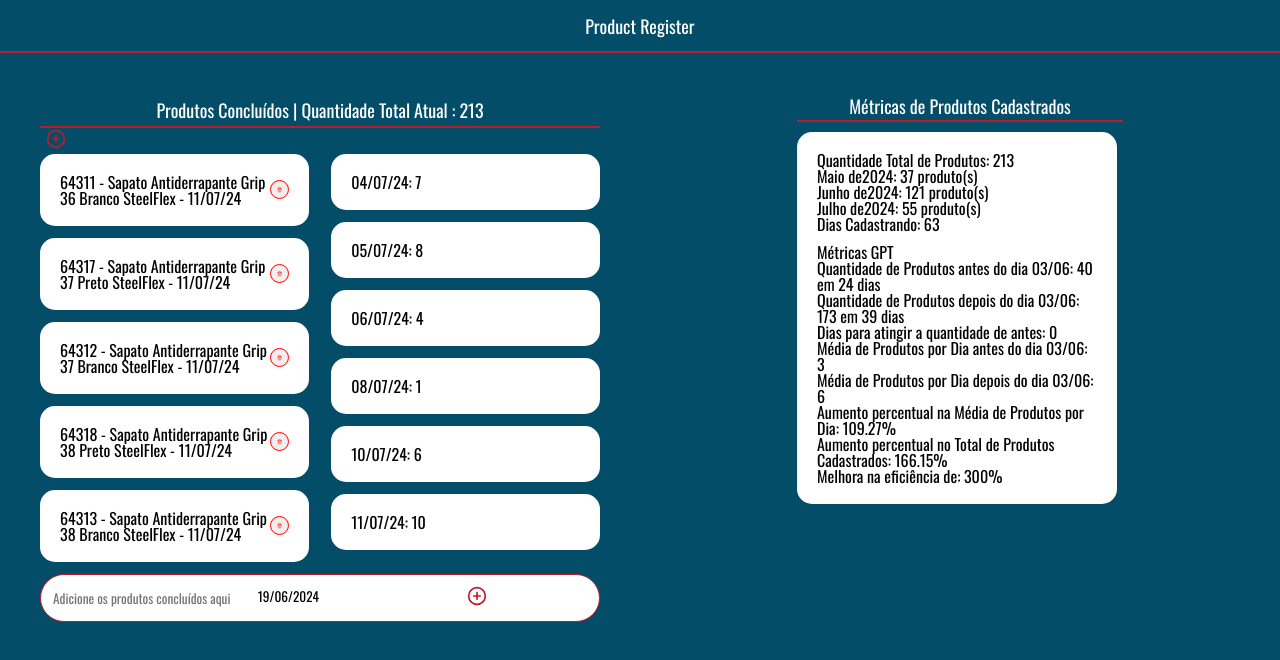
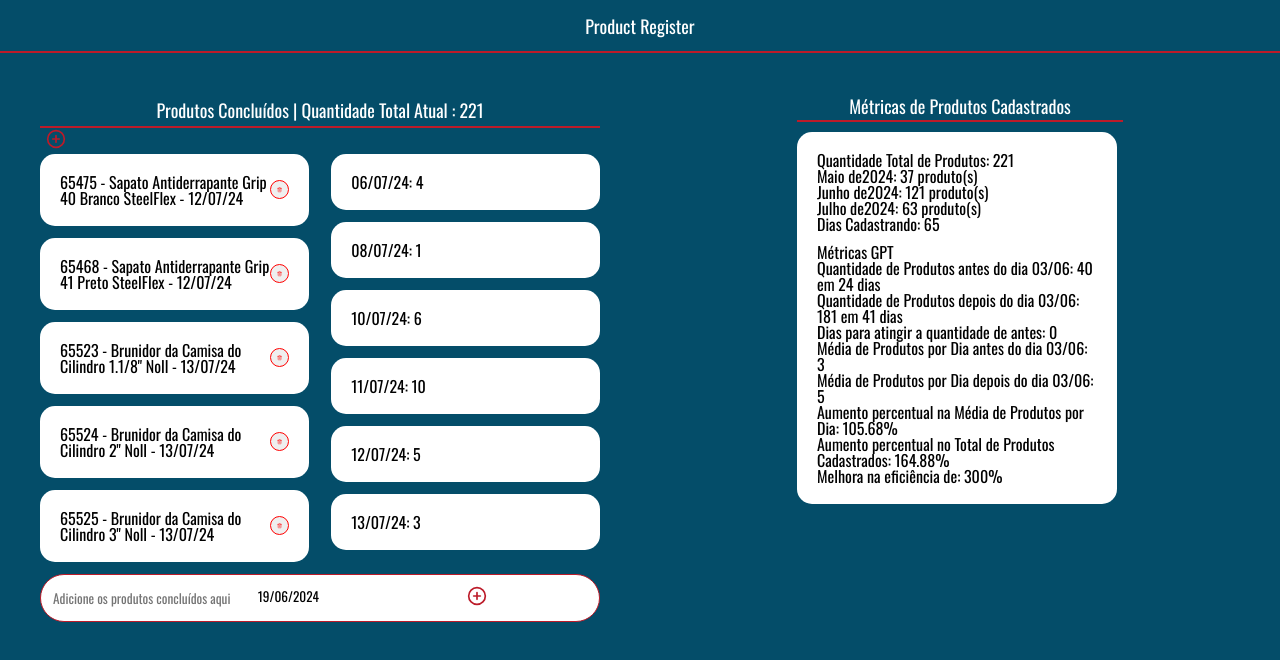
Before and after one commit to victoramattosc/productRegister, a React (Create React App) app in the folder new-project/: page / in a window 1280 px wide. Shown: the top 660 px of the page. Built offline with nearby package versions, Linux system fonts and the light colour scheme.

Commit message:
update 13/07

```diff
--- a/new-project/src/pages/Data/data.js
+++ b/new-project/src/pages/Data/data.js
@@ -212,4 +212,12 @@ export const data = [
     { produto: '64312 - Sapato Antiderrapante Grip 37 Branco SteelFlex', data: '2024-07-11' },
     { produto: '64318 - Sapato Antiderrapante Grip 38 Preto SteelFlex', data: '2024-07-11' },
     { produto: '64313 - Sapato Antiderrapante Grip 38 Branco SteelFlex', data: '2024-07-11' },
+    { produto: '64319 - Sapato Antiderrapante Grip 39 Preto SteelFlex', data: '2024-07-12' },
+    { produto: '64314 - Sapato Antiderrapante Grip 39 Branco SteelFlex', data: '2024-07-12' },
+    { produto: '64320 - Sapato Antiderrapante Grip 40 Preto SteelFlex', data: '2024-07-12' },
+    { produto: '65475 - Sapato Antiderrapante Grip 40 Branco SteelFlex', data: '2024-07-12' },
+    { produto: '65468 - Sapato Antiderrapante Grip 41 Preto SteelFlex', data: '2024-07-12' },
+    { produto: '65523 - Brunidor da Camisa do Cilindro 1.1/8" Noll', data: '2024-07-13' },
+    { produto: '65524 - Brunidor da Camisa do Cilindro 2" Noll', data: '2024-07-13' },
+    { produto: '65525 - Brunidor da Camisa do Cilindro 3" Noll', data: '2024-07-13' },
 ];
```
Also changed, not shown: 1 other file (tests, documents, lock files or other folders).
